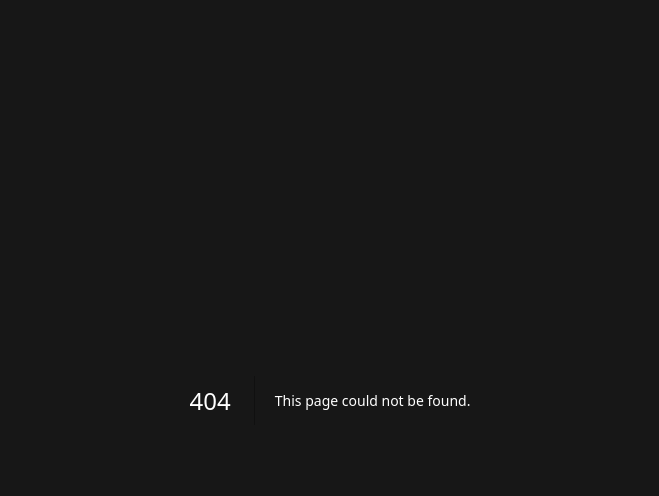
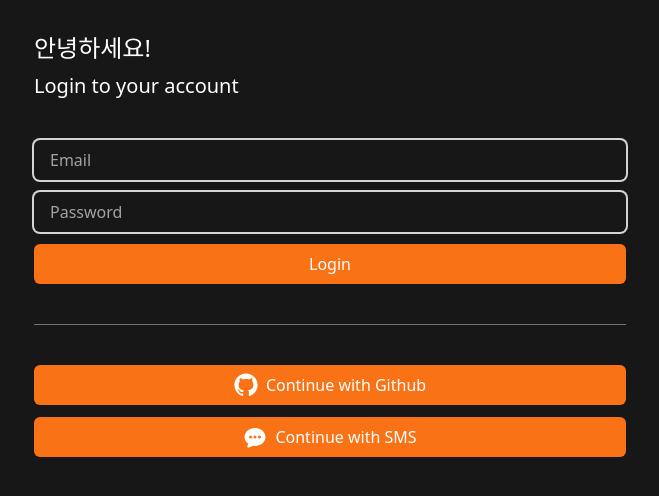
Before and after one commit to FRONT-JB/market, a Next.js app: page /login in a window 1280 px wide. Before the commit this address had no page. Shown: the top 496 px of the page, without its empty margins (310-969 px from the left). Built offline with nearby package versions, Linux system fonts and the light colour scheme.

Commit message:
feat: Create Auth Pages

```diff
--- a/app/create-account/page.tsx
+++ b/app/(auth)/create-account/page.tsx
@@ -1,7 +1,6 @@
 import FormButton from "@/components/form-button";
 import FormInput from "@/components/form-input";
-import { ChatBubbleOvalLeftEllipsisIcon } from "@heroicons/react/16/solid";
-import Link from "next/link";
+import SocialLoginButton from "@/components/social-login-button";
 
 export default function CreateAccount() {
   return (
@@ -33,16 +32,7 @@ export default function CreateAccount() {
 
       <div className="w-full h-px bg-neutral-500" />
 
-      <Link
-        className="primary-btn flex h-10 items-center justify-center gap-2"
-        href="/sms"
-      >
-        <span>
-          <ChatBubbleOvalLeftEllipsisIcon className="h-6 w-6" />
-        </span>
-
-        <span>Sign up with SMS</span>
-      </Link>
+      <SocialLoginButton />
     </div>
   );
 }
--- /dev/null
+++ b/app/(auth)/login/page.tsx
@@ -0,0 +1,31 @@
+import FormButton from "@/components/form-button";
+import FormInput from "@/components/form-input";
+import SocialLoginButton from "@/components/social-login-button";
+
+export default function Login() {
+  return (
+    <div className="flex flex-col gap-10 py-8 px-6">
+      <div className="flex flex-col gap-2 *:font-medium">
+        <h1 className="text-2xl">안녕하세요!</h1>
+
+        <h2 className="text-xl">Login to your account</h2>
+      </div>
+
+      <form className="flex flex-col gap-3">
+        <FormInput type="email" placeholder="Email" required errors={[]} />
+        <FormInput
+          type="password"
+          placeholder="Password"
+          required
+          errors={[]}
+        />
+
+        <FormButton label="Login" />
+      </form>
+
+      <div className="w-full h-px bg-neutral-500" />
+
+      <SocialLoginButton />
+    </div>
+  );
+}
--- /dev/null
+++ b/app/(auth)/sms/page.tsx
@@ -0,0 +1,32 @@
+import FormButton from "@/components/form-button";
+import FormInput from "@/components/form-input";
+
+export default function SMSLogin() {
+  return (
+    <div className="flex flex-col gap-10 py-8 px-6">
+      <div className="flex flex-col gap-2 *:font-medium">
+        <h1 className="text-2xl">SMS Login</h1>
+
+        <h2 className="text-xl">Verify your phone number</h2>
+      </div>
+
+      <form className="flex flex-col gap-3">
+        <FormInput
+          type="number"
+          placeholder="Phone number"
+          required
+          errors={[]}
+        />
+
+        <FormInput
+          type="number"
+          placeholder="Verification code"
+          required
+          errors={[]}
+        />
+
+        <FormButton label="Verify" />
+      </form>
+    </div>
+  );
+}
--- /dev/null
+++ b/components/social-login-button.tsx
@@ -0,0 +1,38 @@
+import { ChatBubbleOvalLeftEllipsisIcon } from "@heroicons/react/16/solid";
+import Link from "next/link";
+
+export default function SocialLoginButton() {
+  return (
+    <div className="flex flex-col gap-3">
+      <Link
+        className="primary-btn flex h-10 items-center justify-center gap-2"
+        href="/github/start"
+      >
+        <svg
+          className="size-6"
+          viewBox="0 0 15 15"
+          fill="none"
+          xmlns="http://www.w3.org/2000/svg"
+        >
+          <path
+            d="M7.49933 0.25C3.49635 0.25 0.25 3.49593 0.25 7.50024C0.25 10.703 2.32715 13.4206 5.2081 14.3797C5.57084 14.446 5.70302 14.2222 5.70302 14.0299C5.70302 13.8576 5.69679 13.4019 5.69323 12.797C3.67661 13.235 3.25112 11.825 3.25112 11.825C2.92132 10.9874 2.44599 10.7644 2.44599 10.7644C1.78773 10.3149 2.49584 10.3238 2.49584 10.3238C3.22353 10.375 3.60629 11.0711 3.60629 11.0711C4.25298 12.1788 5.30335 11.8588 5.71638 11.6732C5.78225 11.205 5.96962 10.8854 6.17658 10.7043C4.56675 10.5209 2.87415 9.89918 2.87415 7.12104C2.87415 6.32925 3.15677 5.68257 3.62053 5.17563C3.54576 4.99226 3.29697 4.25521 3.69174 3.25691C3.69174 3.25691 4.30015 3.06196 5.68522 3.99973C6.26337 3.83906 6.8838 3.75895 7.50022 3.75583C8.1162 3.75895 8.73619 3.83906 9.31523 3.99973C10.6994 3.06196 11.3069 3.25691 11.3069 3.25691C11.7026 4.25521 11.4538 4.99226 11.3795 5.17563C11.8441 5.68257 12.1245 6.32925 12.1245 7.12104C12.1245 9.9063 10.4292 10.5192 8.81452 10.6985C9.07444 10.9224 9.30633 11.3648 9.30633 12.0413C9.30633 13.0102 9.29742 13.7922 9.29742 14.0299C9.29742 14.2239 9.42828 14.4496 9.79591 14.3788C12.6746 13.4179 14.75 10.7025 14.75 7.50024C14.75 3.49593 11.5036 0.25 7.49933 0.25Z"
+            fill="currentColor"
+            fillRule="evenodd"
+            clipRule="evenodd"
+          />
+        </svg>
+
+        <span>Continue with Github</span>
+      </Link>
+
+      <Link
+        className="primary-btn flex h-10 items-center justify-center gap-2"
+        href="/sms"
+      >
+        <ChatBubbleOvalLeftEllipsisIcon className="size-6" />
+
+        <span>Continue with SMS</span>
+      </Link>
+    </div>
+  );
+}
```
